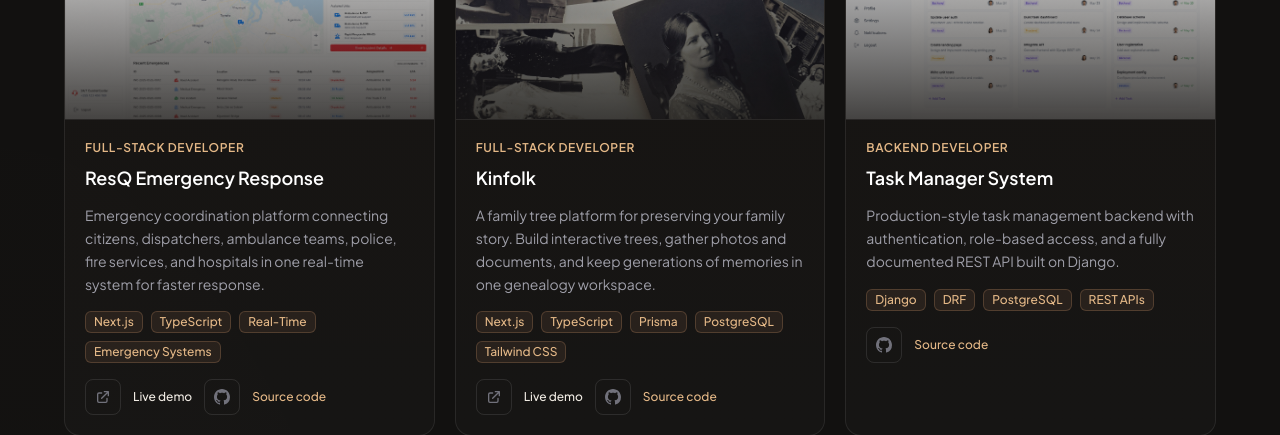
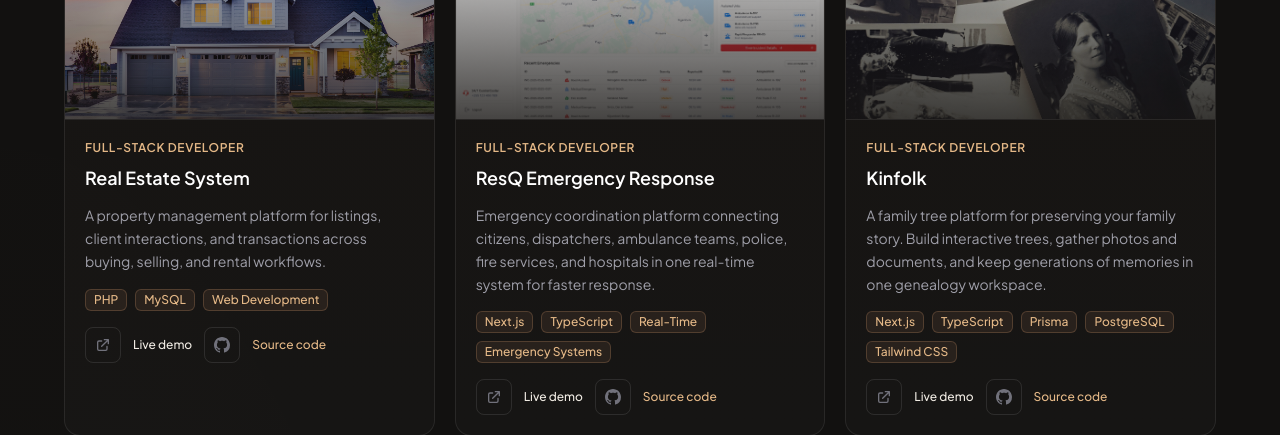
Before and after one commit to Samiahamad37/my-portfolio, a Next.js app: page / in a window 1280 px wide. Shown: the part 3600-4035 px from the top of the page. Built offline with nearby package versions, Linux system fonts and the light colour scheme.

Commit message:
adding url

```diff
--- a/src/data/portfolio.ts
+++ b/src/data/portfolio.ts
@@ -139,8 +139,8 @@ export const projects = [
     ],
     tags: ["PHP", "MySQL", "Web Development"],
     image: "/projects/realestate.jpg",
-    liveUrl: "",
-    githubUrl: "",
+    liveUrl: "https://estate-hub-navy.vercel.app/",
+    githubUrl: "https://github.com/Samiahamad37/EstateHub",
   },
   {
     title: "Budget Tracker",
@@ -170,7 +170,7 @@ export const projects = [
     tags: ["PHP", "MySQL", "System Design"],
     image: "/projects/hostel.jpg",
     liveUrl: "",
-    githubUrl: "https://github.com/Samiahamad37/Hostel-management-system/tree/main/hostel",
+    githubUrl: "https://github.com/Samiahamad37/Hostel-management-system",
   },
   {
     title: "ResQ Emergency Response",
```
